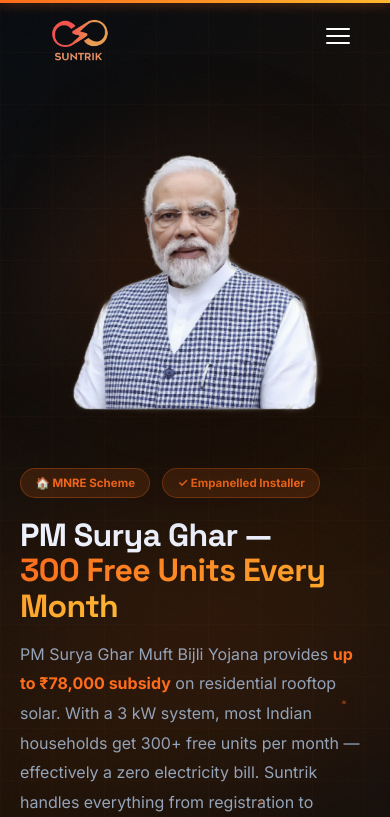
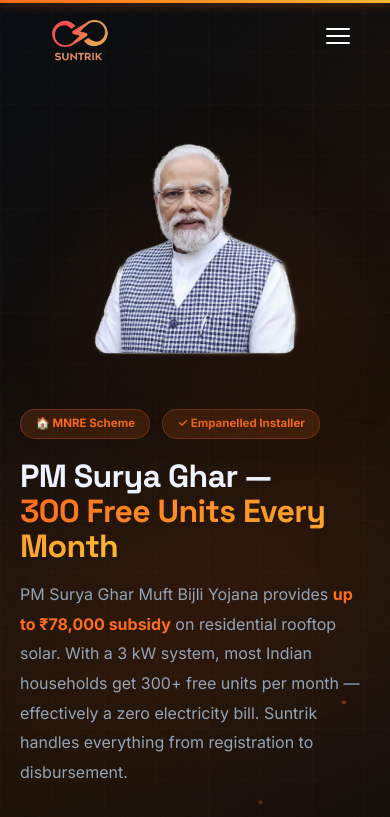
Before and after one commit to chirag-bansal07/suntrik-website, a React (Vite) app: page /schemes/surya-ghar in a window 390 px wide. Shown: the top 817 px of the page. Built offline with nearby package versions, Linux system fonts and the light colour scheme.

Commit message:
style: ground PM Modi hero portrait at section bottom, right-aligned
Bottom-anchor the portrait (absolute, bottom-flush with the hero section)
so it rises from the bottom edge on the right; reset to static/centered
on mobile.

Co-Authored-By: Claude Opus 4.8 <noreply@anthropic.com>

```diff
--- a/src/pages/KusumPage.jsx
+++ b/src/pages/KusumPage.jsx
@@ -82,10 +82,10 @@ export default function KusumPage() {
             </div>
 
             {/* PM portrait */}
-            <div className="kusum-hero-portrait" style={{ position: 'relative', display: 'flex', justifyContent: 'flex-end' }}>
-              <div style={{ position: 'absolute', inset: '-12%', background: 'radial-gradient(ellipse, rgba(16,185,129,0.2) 0%, transparent 68%)', filter: 'blur(45px)', pointerEvents: 'none' }} />
+            <div className="kusum-hero-portrait" style={{ position: 'relative', alignSelf: 'stretch', minHeight: 340 }}>
+              <div style={{ position: 'absolute', inset: '10% -6% 0 6%', background: 'radial-gradient(ellipse at bottom, rgba(16,185,129,0.22) 0%, transparent 65%)', filter: 'blur(45px)', pointerEvents: 'none' }} />
               <img src="/pm-modi.png" alt="Hon'ble Prime Minister Shri Narendra Modi" loading="eager"
-                style={{ position: 'relative', width: '100%', maxWidth: 500, height: 'auto', filter: 'drop-shadow(0 30px 60px rgba(0,0,0,0.55))' }} />
+                style={{ position: 'absolute', bottom: '-4rem', right: 0, width: '100%', maxWidth: 540, height: 'auto', filter: 'drop-shadow(0 24px 45px rgba(0,0,0,0.55))' }} />
             </div>
           </div>
         </div>
@@ -243,7 +243,8 @@ export default function KusumPage() {
       <style>{`
         @media(max-width:860px){
           .kusum-hero-grid { grid-template-columns:1fr !important; }
-          .kusum-hero-portrait { max-width:340px; margin:1.5rem auto 0; order:-1; }
+          .kusum-hero-portrait { order:-1; min-height:0 !important; }
+          .kusum-hero-portrait img { position:static !important; bottom:auto !important; right:auto !important; max-width:280px !important; margin:1rem auto 0 !important; display:block; }
           .kusum-intro-grid { grid-template-columns:1fr !important; }
           .kusum-comp-grid,.kusum-steps-grid { grid-template-columns:1fr !important; }
           .kusum-proj-grid { grid-template-columns:1fr !important; }
--- a/src/pages/SuryaGharPage.jsx
+++ b/src/pages/SuryaGharPage.jsx
@@ -79,10 +79,10 @@ export default function SuryaGharPage() {
             </div>
 
             {/* PM portrait */}
-            <div className="sg-hero-portrait" style={{ position: 'relative', display: 'flex', justifyContent: 'flex-end' }}>
-              <div style={{ position: 'absolute', inset: '-12%', background: 'radial-gradient(ellipse, rgba(255,107,26,0.2) 0%, transparent 68%)', filter: 'blur(45px)', pointerEvents: 'none' }} />
+            <div className="sg-hero-portrait" style={{ position: 'relative', alignSelf: 'stretch', minHeight: 340 }}>
+              <div style={{ position: 'absolute', inset: '10% -6% 0 6%', background: 'radial-gradient(ellipse at bottom, rgba(255,107,26,0.22) 0%, transparent 65%)', filter: 'blur(45px)', pointerEvents: 'none' }} />
               <img src="/pm-modi.png" alt="Hon'ble Prime Minister Shri Narendra Modi" loading="eager"
-                style={{ position: 'relative', width: '100%', maxWidth: 500, height: 'auto', filter: 'drop-shadow(0 30px 60px rgba(0,0,0,0.55))' }} />
+                style={{ position: 'absolute', bottom: '-4rem', right: 0, width: '100%', maxWidth: 540, height: 'auto', filter: 'drop-shadow(0 24px 45px rgba(0,0,0,0.55))' }} />
             </div>
           </div>
         </div>
@@ -298,7 +298,8 @@ export default function SuryaGharPage() {
         .sg-gallery-tray { scrollbar-color: rgba(255,107,26,0.4) rgba(255,255,255,0.04); scrollbar-width: thin; }
         @media(max-width:860px){
           .sg-hero-grid { grid-template-columns:1fr !important; }
-          .sg-hero-portrait { max-width:340px; margin:1.5rem auto 0; order:-1; }
+          .sg-hero-portrait { order:-1; min-height:0 !important; }
+          .sg-hero-portrait img { position:static !important; bottom:auto !important; right:auto !important; max-width:280px !important; margin:1rem auto 0 !important; display:block; }
           .sg-intro-grid,.sg-subsidy-grid { grid-template-columns:1fr !important; }
           .sg-benefits-grid,.sg-steps-grid { grid-template-columns:1fr !important; }
           .sg-team-grid { grid-template-columns:1fr !important; }
```
